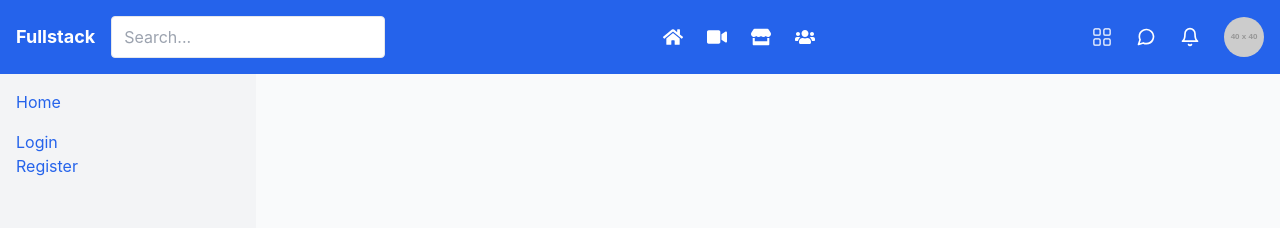
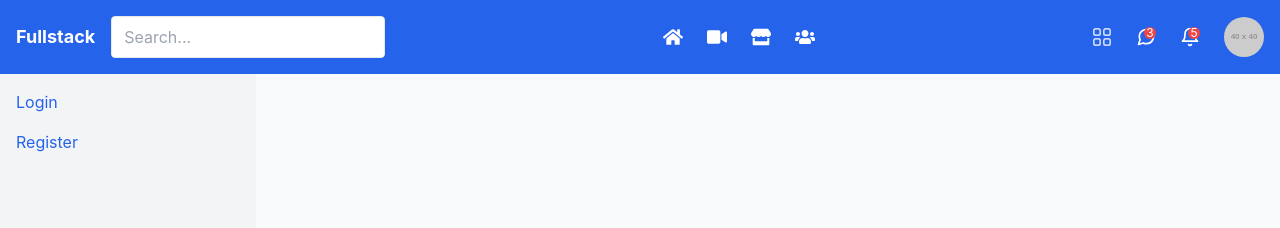
Before and after one commit to rezasaputra4250/mern-stack-project, a React (Create React App) app in the folder frontend/: page / in a window 1280 px wide. Shown: the top 228 px of the page. Built offline with nearby package versions, Linux system fonts and the light colour scheme.

Commit message:
perbaikan system login dan hasilnya

```diff
--- a/frontend/src/components/Layouts/Navbar.jsx
+++ b/frontend/src/components/Layouts/Navbar.jsx
@@ -1,12 +1,17 @@
 import React, { useState, useEffect, useRef } from 'react';
-import { Link } from 'react-router-dom';
+import { Link, useNavigate  } from 'react-router-dom';
 import { FaHome, FaVideo, FaStore, FaUsers } from 'react-icons/fa'; // Import icon
 import { FiMessageCircle, FiBell } from 'react-icons/fi'; // Import message and notification icons
 import { BsGrid, BsSearch } from 'react-icons/bs'; // Import grid and search icons
 
 const Navbar = () => {
     const [isSearchVisible, setIsSearchVisible] = useState(false);
+    const [isDropdownOpen, setIsDropdownOpen] = useState(false); // Untuk dropdown
     const searchRef = useRef(null);
+
+    // Dummy value untuk unread messages dan notifications
+    const unreadMessages = 3; // Misal ada 3 pesan yang belum dibaca
+    const unreadNotifications = 5; // Misal ada 5 pemberitahuan yang belum dibaca
 
     // Toggle searchbox visibility
     const toggleSearchBox = () => {
@@ -23,6 +28,20 @@ const Navbar = () => {
         document.addEventListener('mousedown', handleClickOutside);
         return () => document.removeEventListener('mousedown', handleClickOutside);
     }, []);
+
+    const toggleDropdown = () => {
+        setIsDropdownOpen(!isDropdownOpen);
+    };
+
+    const navigate = useNavigate();
+
+    const handleLogout = () => {
+        // Menghapus data dari localStorage
+        localStorage.removeItem('user'); // Atau sessionStorage.removeItem('user') jika menggunakan sessionStorage
+
+        // Arahkan pengguna ke halaman login
+        navigate('/login');
+    };
 
     return (
         <nav className="bg-blue-600 text-white p-4">
@@ -65,13 +84,50 @@ const Navbar = () => {
                 {/* Div 3: Grid, Message, Notification, User Image (Right) */}
                 <div className="flex items-center space-x-6">
                     <BsGrid className="text-xl" />
+
+                    {/* Message Icon with Badge */}
+                    <div className="relative">
                         <FiMessageCircle className="text-xl" />
+                        {unreadMessages > 0 && (
+                            <span className="absolute top-0 right-0 text-xs text-white bg-red-500 rounded-full w-3 h-3 flex items-center justify-center text-[8px]">
+                                {unreadMessages}
+                            </span>
+                        )}
+                    </div>
+
+                    {/* Notification Icon with Badge */}
+                    <div className="relative">
                         <FiBell className="text-xl" />
+                        {unreadNotifications > 0 && (
+                            <span className="absolute top-0 right-0 text-xs text-white bg-red-500 rounded-full w-3 h-3 flex items-center justify-center text-[8px]">
+                                {unreadNotifications}
+                            </span>
+                        )}
+                    </div>
+
+                    {/* User Avatar with Dropdown */}
+                    <div className="relative">
                         <img
                             src="https://via.placeholder.com/40"
                             alt="User Avatar"
-                        className="rounded-full w-10 h-10"
+                            className="rounded-full w-10 h-10 cursor-pointer"
+                            onClick={toggleDropdown} // Menampilkan dropdown saat avatar diklik
                         />
+                        {isDropdownOpen && (
+                            <div className="absolute right-0 mt-2 w-48 bg-white shadow-lg rounded-lg border">
+                                <ul>
+                                    <li className="px-4 py-2 text-sm text-gray-700 hover:bg-gray-200 cursor-pointer">Ganti Password</li>
+                                    <li className="px-4 py-2 text-sm text-gray-700 hover:bg-gray-200 cursor-pointer">Ganti Foto Profil</li>
+                                    <li
+                                        onClick={handleLogout}
+                                        className="px-4 py-2 text-sm text-gray-700 hover:bg-gray-200 cursor-pointer"
+                                    >
+                                        Logout
+                                    </li>
+                                </ul>
+                            </div>
+                        )}
+                    </div>
                 </div>
             </div>
         </nav>
--- a/frontend/src/components/Layouts/Sidebar.jsx
+++ b/frontend/src/components/Layouts/Sidebar.jsx
@@ -1,9 +1,36 @@
-import React from 'react';
+import React, { useEffect, useState } from 'react';
 import { Link } from 'react-router-dom';
 
-const Sidebar = ({ role }) => {
+const Sidebar = () => {
+    const [role, setRole] = useState(null);
+
+    useEffect(() => {
+        // Mengambil data pengguna dari localStorage
+        const user = JSON.parse(localStorage.getItem('user'));
+        if (user) {
+            setRole(user.role); // Set role berdasarkan data pengguna
+        }
+    }, []);
+
+    if (!role) {
+        return (
+            <aside className="bg-gray-100 w-64 h-screen p-4 hidden md:block">
+                <nav>
+                    <ul>
+                        <li className="mb-4">
+                            <Link to="/login" className="text-blue-600 hover:underline">Login</Link>
+                        </li>
+                        <li className="mb-4">
+                            <Link to="/register" className="text-blue-600 hover:underline">Register</Link>
+                        </li>
+                    </ul>
+                </nav>
+            </aside>
+        );
+    }
+
     return (
-        <aside className="bg-gray-100 w-64 h-screen p-4">
+        <aside className="bg-gray-100 w-64 h-screen p-4 hidden md:block">
             <nav>
                 <ul>
                     <li className="mb-4">
@@ -61,13 +88,6 @@ const Sidebar = ({ role }) => {
                             </li>
                         </>
                     ) : null}
-                    {/* Menu Login dan Register */}
-                    <li>
-                        <Link to="/login" className="text-blue-600 hover:underline">Login</Link>
-                    </li>
-                    <li>
-                        <Link to="/register" className="text-blue-600 hover:underline">Register</Link>
-                    </li>
                 </ul>
             </nav>
         </aside>
--- a/frontend/src/pages/Auth/Login.jsx
+++ b/frontend/src/pages/Auth/Login.jsx
@@ -1,45 +1,47 @@
 import React, { useState, useEffect } from 'react';
-import { Link, useNavigate } from 'react-router-dom';  // Tambahkan useNavigate
+import { Link, useNavigate, useLocation } from 'react-router-dom';
 import axios from 'axios';
 import bcrypt from 'bcryptjs';
 
 const Login = () => {
     const [email, setEmail] = useState('');
     const [password, setPassword] = useState('');
-    const [users, setUsers] = useState([]); // Menyimpan data users dari API
-    const [error, setError] = useState(''); // Untuk menyimpan pesan error
-    const navigate = useNavigate();  // Inisialisasi useNavigate
+    const [users, setUsers] = useState([]);
+    const [error, setError] = useState('');
+    const navigate = useNavigate();
+    const location = useLocation();
+    const successMessage = location.state?.message;
 
-    // Mengambil data users dari API saat komponen dimuat
     useEffect(() => {
         const fetchUsers = async () => {
             try {
                 const response = await axios.get('http://localhost:5000/api/users');
-                setUsers(response.data); // Menyimpan data users ke state
+                setUsers(response.data);
             } catch (error) {
                 console.error('Error fetching users:', error);
             }
         };
 
         fetchUsers();
-    }, []); // Kosongkan array dependencies untuk hanya memanggil sekali saat komponen dimuat
+    }, []);
 
     const handleSubmit = (e) => {
         e.preventDefault();
-        console.log('Login', { email, password });
 
-        // Mencari user berdasarkan email
         const user = users.find((user) => user.email === email);
         if (user) {
-            // Membandingkan password yang dimasukkan dengan password terenkripsi menggunakan bcrypt
             bcrypt.compare(password, user.password, (err, isMatch) => {
                 if (err) {
                     console.error('Error comparing passwords:', err);
                     setError('An error occurred. Please try again.');
                 } else if (isMatch) {
                     console.log('Login successful', user);
-                    // Setelah login berhasil, arahkan ke halaman utama
-                    navigate('/');  // Arahkan ke halaman '/'
+
+                    // Simpan data pengguna dalam localStorage
+                    localStorage.setItem('user', JSON.stringify(user));  // Menyimpan user dalam session
+
+                    // Arahkan ke halaman utama setelah login berhasil
+                    navigate('/');
                 } else {
                     setError('Invalid email or password');
                 }
@@ -54,7 +56,10 @@ const Login = () => {
             <form onSubmit={handleSubmit} className="w-full max-w-sm p-6 bg-white rounded shadow-md">
                 <h2 className="text-xl font-bold mb-6 text-center">Login</h2>
 
-                {/* Email */}
+                {successMessage && (
+                    <div className="mb-4 text-green-500 text-sm text-center">{successMessage}</div>
+                )}
+
                 <div className="mb-4">
                     <label className="block text-sm font-medium">Email</label>
                     <input
@@ -67,7 +72,6 @@ const Login = () => {
                     />
                 </div>
 
-                {/* Password */}
                 <div className="mb-4">
                     <label className="block text-sm font-medium">Password</label>
                     <input
@@ -80,7 +84,6 @@ const Login = () => {
                     />
                 </div>
 
-                {/* Error Message */}
                 {error && (
                     <div className="mb-4 text-red-500 text-sm text-center">{error}</div>
                 )}
--- a/frontend/src/pages/Auth/Register.jsx
+++ b/frontend/src/pages/Auth/Register.jsx
@@ -1,5 +1,5 @@
 import React, { useState } from 'react';
-import { Link } from 'react-router-dom';
+import { Link, useNavigate } from 'react-router-dom'; // Import useNavigate
 import bcrypt from 'bcryptjs';
 
 const Register = () => {
@@ -11,6 +11,7 @@ const Register = () => {
     const [dateOfBirth, setDateOfBirth] = useState('');
     const [gender, setGender] = useState('');
 
+    const navigate = useNavigate(); // Inisialisasi navigate
 
     const handleSubmit = async (e) => {
         e.preventDefault();
@@ -51,7 +52,9 @@ const Register = () => {
 
             const data = await response.json();
             console.log('User registered successfully:', data);
-            // Redirect atau tampilkan pesan sukses
+            // Redirect ke halaman login dengan pesan sukses
+            navigate('/login', { state: { message: 'Registration successful! Please log in.' } });
+
         } catch (error) {
             console.error('Error registering user:', error);
             alert('Registration failed');
```
Lines whose indentation alone changed are shown as unchanged.
